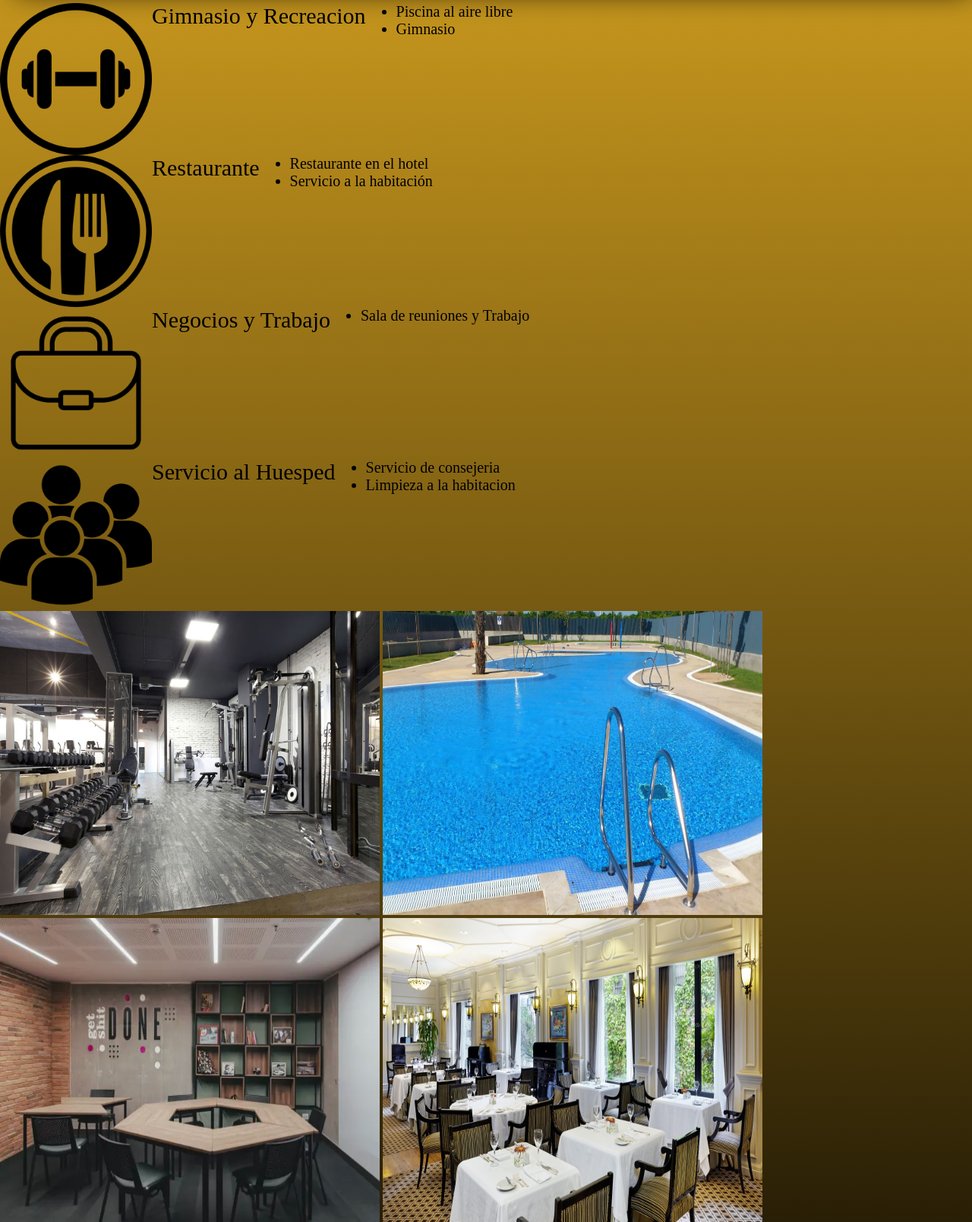
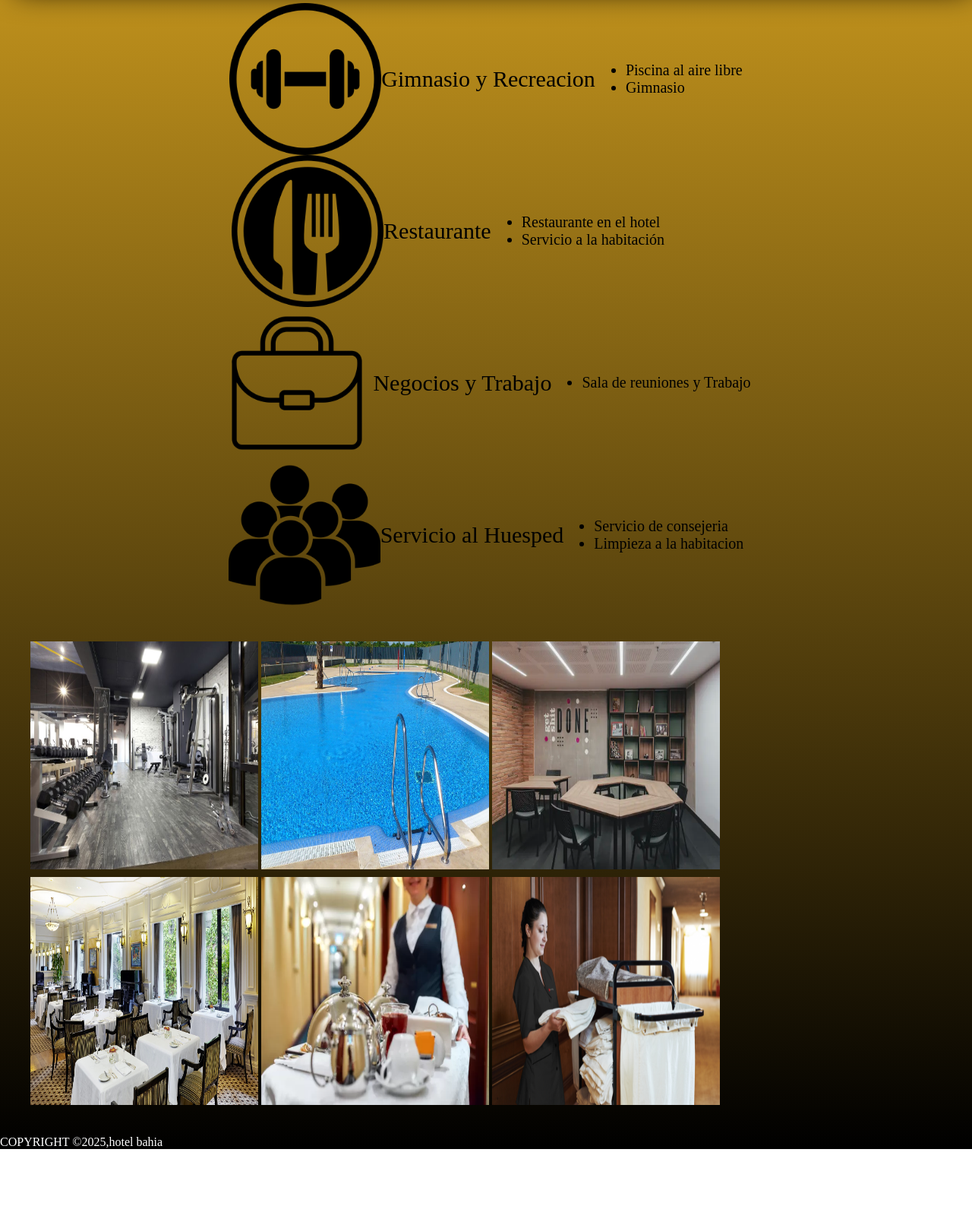
Before and after one commit to tobiasrueda/hotelbahia, a plain HTML site: page paginas/servicios.html in a window 1280 px wide. Shown: the part 232-1840 px from the top of the page at 76% size. After the commit the page ends 1744 px from the top, so only its background shows below. Drawn offline with Linux system fonts and the light colour scheme.

Commit message:
media queries de habitaciones y modificaciones html y css de servicios

```diff
--- a/paginas/servicios.html
+++ b/paginas/servicios.html
@@ -41,47 +41,57 @@
     <main>
         <h1>Nuestros Servicios</h1>
         <br>
-                <div class="divservicios">
-            <img class="imgservicios" src="../FOTOS/gimnasioicono.png" alt="gimnasio">
-            <p class="pservicios">Gimnasio y Recreacion
-                <ul class="ulservicios">
+
+           <div class="divservicios">
+            <img src="../FOTOS/gimnasioicono.png" alt="gimnasio">
+            <p>Gimnasio y Recreacion</p>
+                <ul>
                 <li>Piscina al aire libre</li>
                 <li>Gimnasio</li>
                 </ul>
-                </p>
                 </div>
-                <div class="divservicios">
-                <img class="imgservicios" src="../FOTOS/tenedoricono.png" alt="tenedor">
-            <p class="pservicios">Restaurante
-                <ul class="ulservicios">
+
+                <div class="divservicios" id="tenedor">
+                <img src="../FOTOS/tenedoricono.png" alt="tenedor">
+            <p>Restaurante</p>
+                <ul>
                 <li>Restaurante en el hotel</li>
                 <li>Servicio a la habitación</li>
                 </ul>
-                </p>
                 </div>
+
                 <div class="divservicios">
-            <img class="imgservicios" src="../FOTOS/trabajoicono.png" alt="trabajo">
-            <p class="pservicios">Negocios y Trabajo
-                <ul class="ulservicios">
+            <img src="../FOTOS/trabajoicono.png" alt="trabajo">
+            <p>Negocios y Trabajo</p>
+                <ul>
                 <li>Sala de reuniones y Trabajo</li>
                 </ul>
-                </p>
                 </div>
+
                 <div class="divservicios">
-            <img class="imgservicios" src="../FOTOS/personasicono.png" alt="persona">
-            <p class="pservicios">Servicio al Huesped
-                <ul class="ulservicios">
+            <img src="../FOTOS/personasicono.png" alt="persona">
+            <p>Servicio al Huesped</p>
+                <ul>
                 <li>Servicio de consejeria</li>
                 <li>Limpieza a la habitacion</li>
                 </ul>
-                </p>
                 </div>
-            <img src="../FOTOS/gimnasio.png" class="imgvarias" >
-           <img src="../FOTOS/piscina.png" class="imgvarias">
-           <img src="../FOTOS/sala.png" class="imgvarias">
-           <img src="../FOTOS/restaurante.png" class="imgvarias">
-           <img src="../FOTOS/serviciohabitacion.png" class="imgvarias">
-           <img src="../FOTOS/limpieza.png" class="imgvarias">
+
+
+
+
+             <div class="imgvarias-container">
+                <div class="imgvarias-box1">
+                  <img src="../FOTOS/gimnasio.png">
+                  <img src="../FOTOS/piscina.png">
+                  <img src="../FOTOS/sala.png">
+                </div>
+               <div class="imgvarias-box2">
+                  <img src="../FOTOS/restaurante.png">
+                  <img src="../FOTOS/serviciohabitacion.png">
+                  <img src="../FOTOS/limpieza.png">
+               </div>
+             </div>
 
         </main>
         <!--pie de pagina-->
--- a/styles/styles.css
+++ b/styles/styles.css
@@ -100,26 +100,43 @@ margin: 1%;
     text-align: center;
 }
 
-
-
 /*servicios*/
-.imgservicios {
+.divservicios {
+    display: flex;
+    align-items: center;
+    justify-content: center;
+}
+.divservicios img {
     width: 200px;
     height: 200px;
 }
-
-.divservicios {
-    display: flex;
-}
-.pservicios {
+.divservicios p {
     font-size: 30px;
 }
-.ulservicios {
+.divservicios ul {
     font-size: 20px;
 }
-.imgvarias {
-    width: 500px;
-    height: 400px;
+#tenedor {
+    margin-right: 100px;
+}
+.imgvarias-container {
+    display: grid;
+    grid-template-columns: repeat(3,1fr);
+    grid-template-rows: 300px 300px;
+    grid-template-areas: "box1 box1 box1" "box2 box2 box2";
+    gap: 10px;
+    padding: 40px;
+}
+.imgvarias-box1{
+    grid-area: box1;
+
+}
+.imgvarias-box2{
+    grid-area: box2;
+}
+.imgvarias-container img{
+    width: 300px;
+    height: 300px ;
 }
 
 /*reserva*/
@@ -202,7 +219,6 @@ nav {
     grid-area: ul ;
     display: flex;
     margin-top: 10px;
-    margin-right: px;
     align-items: center;
     gap: 10px;
     padding: 5%;
@@ -258,5 +274,29 @@ h1{
 }
 
 /*habitaciones*/
+.phabitaciones {
+    color: white;
+    font-family:Arial, Helvetica, sans-serif ;
+    font-size: 20px;
+    margin: 1%;
+    }
+
+    .imghabitaciones {
+        width: 300px ;
+        height: 200px;
+        box-shadow: 10px 10px 40px 0 black;
+    }
+    .divhabitaciones{
+        display: block;
+        text-align: center;
+    }
+
+    /*servicios*/
+
+    /*pie de pagina*/
+    footer p{
+        color: white;
+    }
+
 
 }
```
